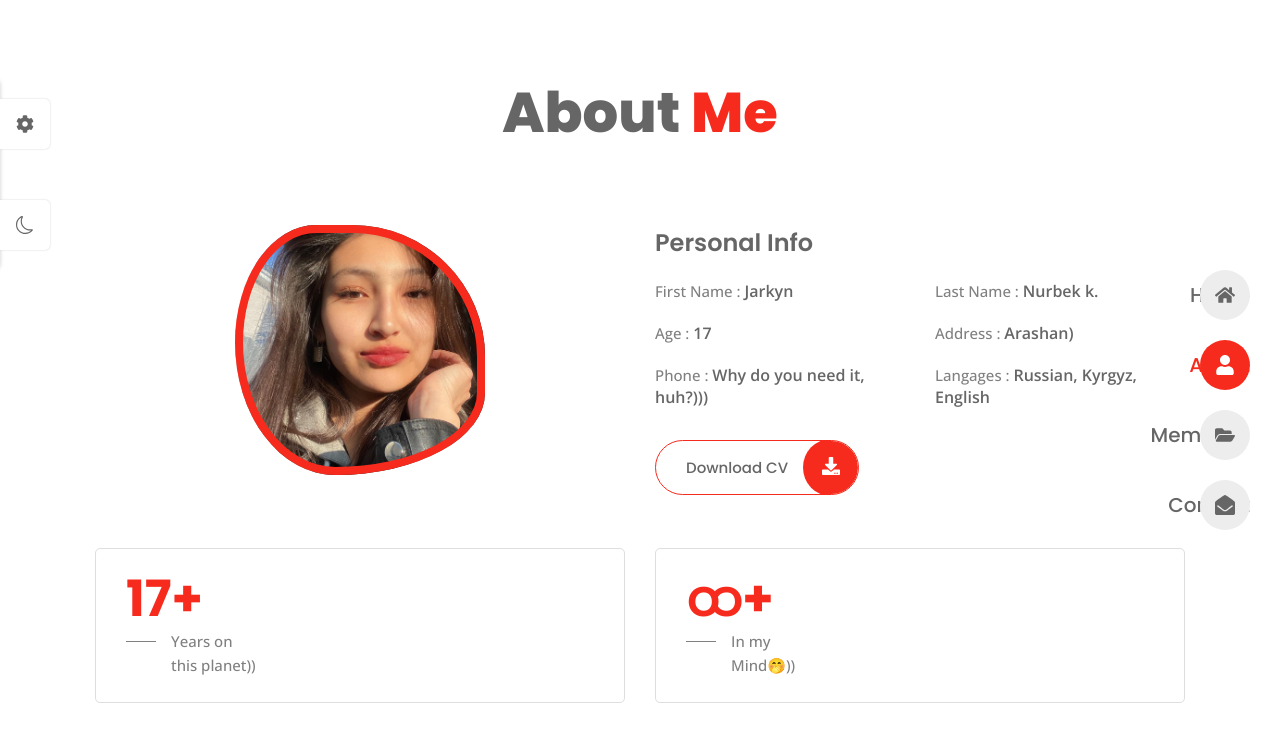
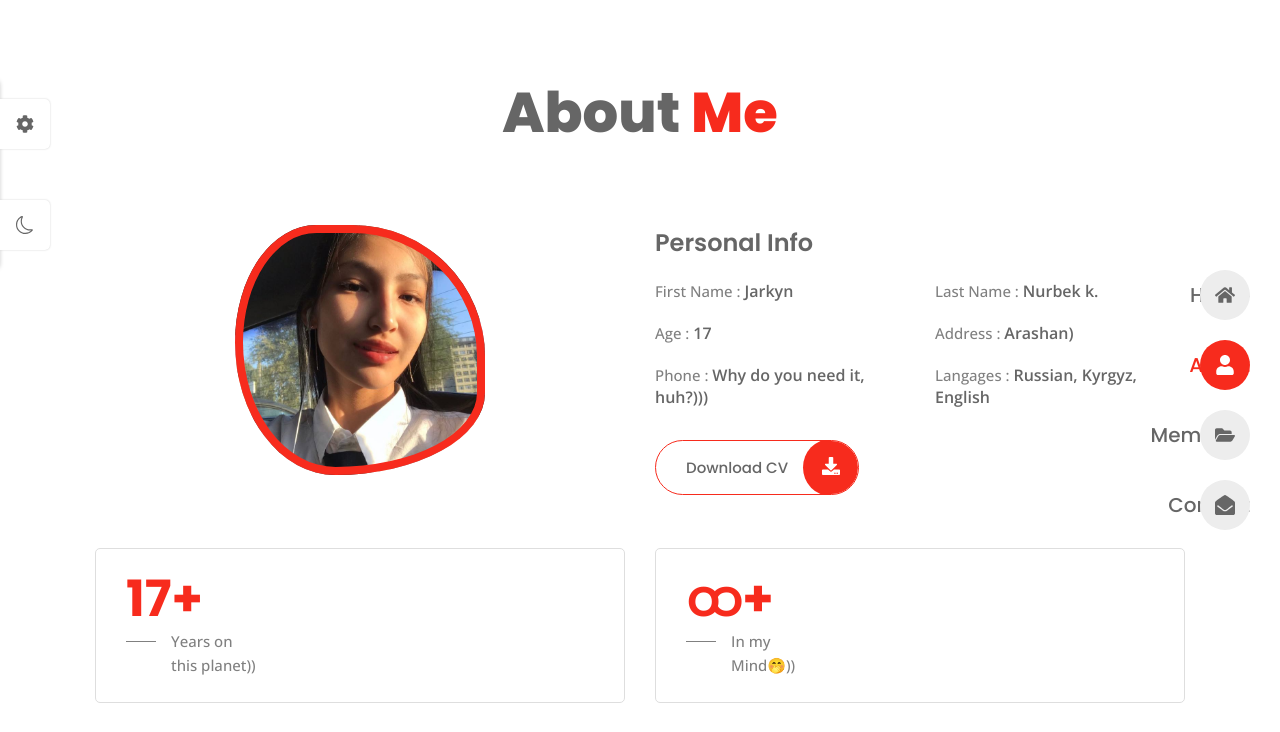
Before and after one commit to thaddeusss/ANewJane, a React (Create React App) app: page /about in a window 1280 px wide. Shown: the top 732 px of the page. Built offline with nearby package versions, Linux system fonts and the light colour scheme.

Commit message:
photo about

```diff
--- a/src/pages/about/about.css
+++ b/src/pages/about/about.css
@@ -26,7 +26,7 @@
 }
 
 .about__img {
-  background: url(../../assets/img/photo31.jpg);
+  background: url(../../assets/img/photo45.jpg);
   border-radius: 50%;
   background-size: cover;
   justify-self: center;
```
